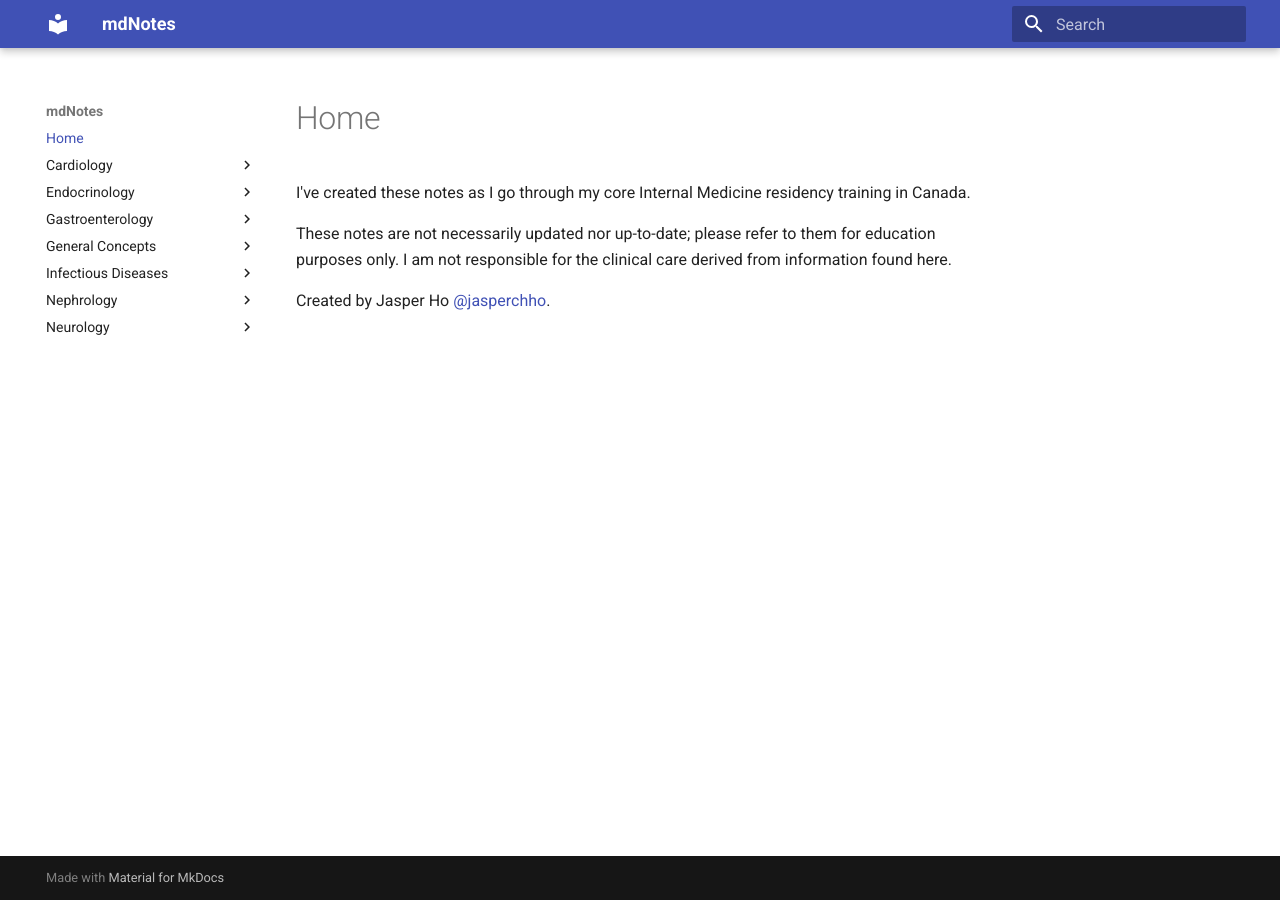
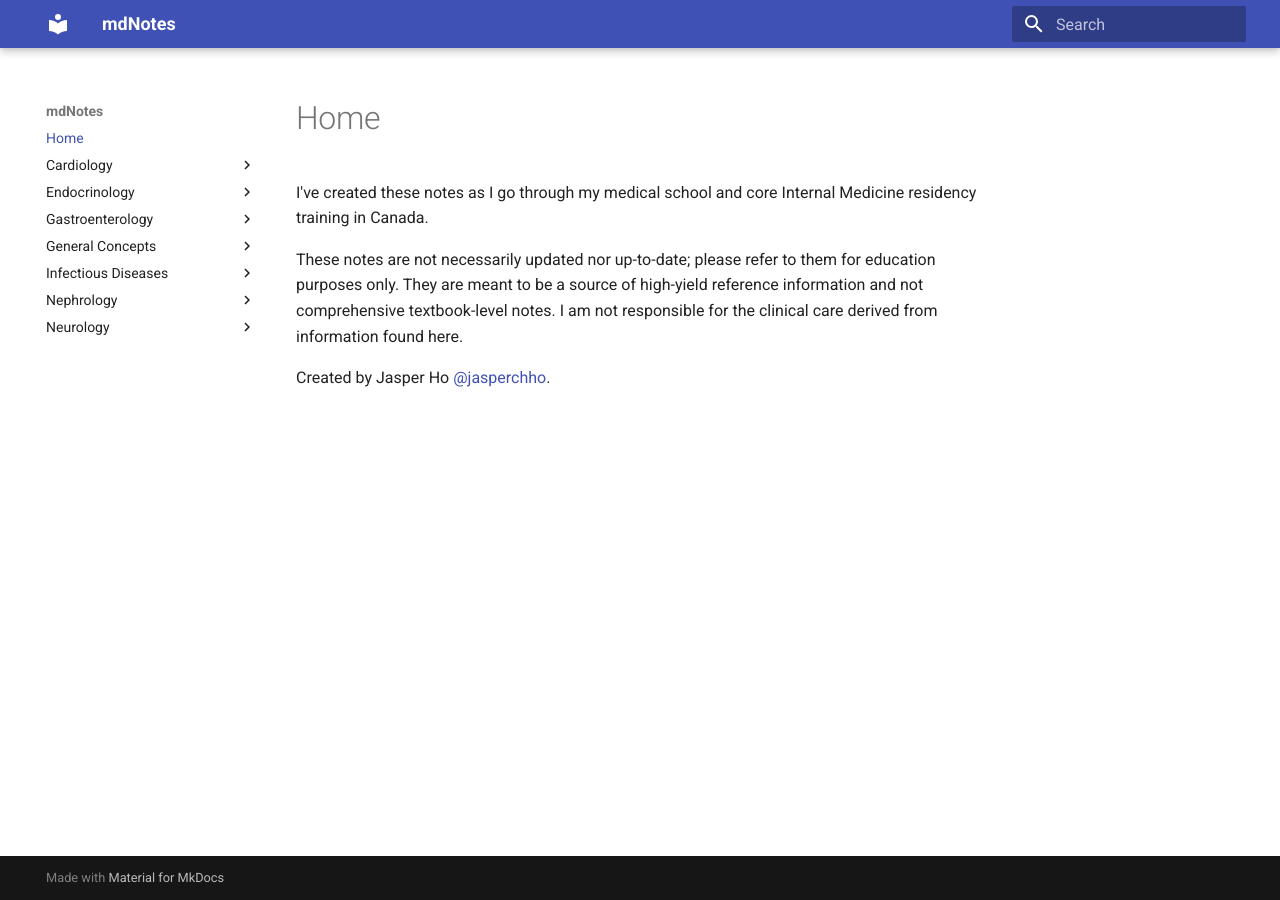
Before and after one commit to jzpero/mdnotes, an MkDocs documentation site: the page built from docs/index.md, in a window 1280 px wide. Built offline with MkDocs 1.6.1 and Material for MkDocs 9.7.7, drawn with Linux system fonts in a browser that asks for light colours.

Commit message:
index udpate

```diff
--- a/docs/index.md
+++ b/docs/index.md
@@ -1,5 +1,5 @@
-I've created these notes as I go through my core Internal Medicine residency training in Canada.
+I've created these notes as I go through my medical school and core Internal Medicine residency training in Canada.
 
-These notes are not necessarily updated nor up-to-date; please refer to them for education purposes only. I am not responsible for the clinical care derived from information found here.
+These notes are not necessarily updated nor up-to-date; please refer to them for education purposes only. They are meant to be a source of high-yield reference information and not comprehensive textbook-level notes. I am not responsible for the clinical care derived from information found here.
 
 Created by Jasper Ho [@jasperchho](https://www.twitter.com/jasperchho).
```
Also changed, not shown: docs/Infectious Diseases/Skin and Soft Tissue Infections.md (+0 -1 lines).
